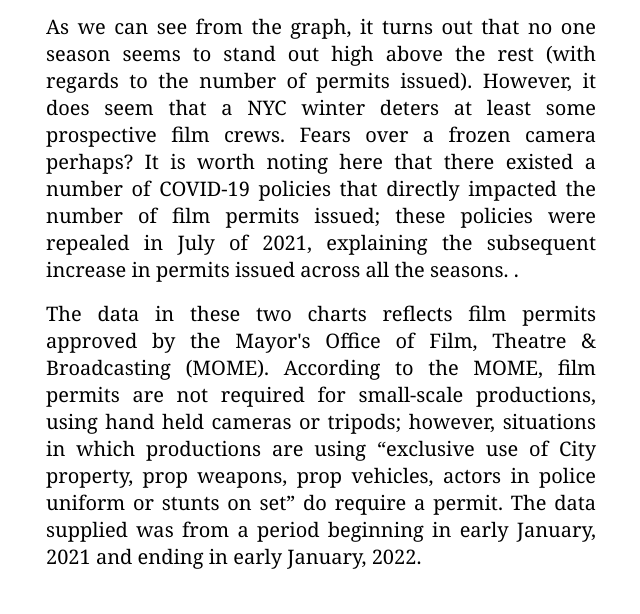
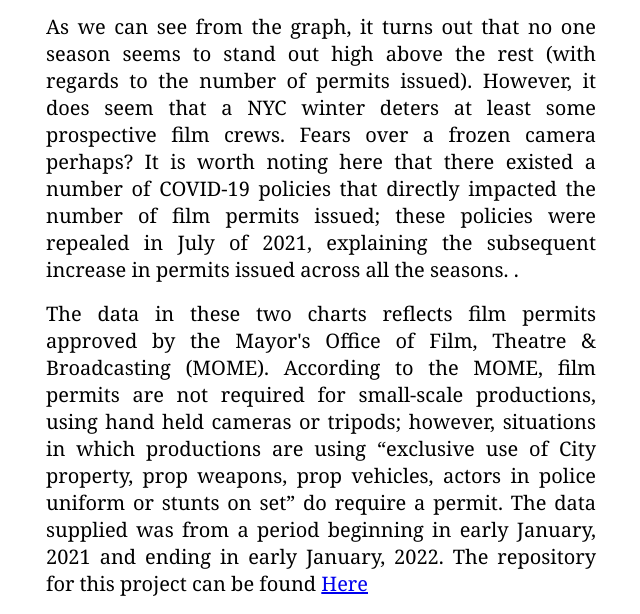
Before and after one commit to niallsimonian/LedeProjects, a plain HTML site: page index.html in a window 1280 px wide. Shown: the part 1700-2314 px from the top of the page, without its empty margins (319-959 px from the left). Before the commit the page ends 2287 px from the top, so only its background shows below. Drawn offline with nearby package versions, Linux system fonts and the light colour scheme.

Commit message:
Update index.html

```diff
--- a/index.html
+++ b/index.html
@@ -98,7 +98,7 @@
         <h2 style="text-align:center; font-weight: normal; font-family:georgia; font-size: 20px; text-align: justify"> As we can see from the graph, it turns out that no one season seems to stand out high above the rest (with regards to the number of permits issued). However, it does seem that a NYC winter deters at least some prospective film crews. Fears over a frozen camera perhaps? It is worth noting here that there existed a number of COVID-19 policies that directly impacted the number of film permits issued; these policies were repealed in July of 2021, explaining the subsequent increase in permits issued across all the seasons. </a> .
 </h2>
      <div id="endtext">
-        <h2 style="text-align:center; font-weight: normal; font-family:georgia; font-size: 20px; text-align: justify"> The data in these two charts reflects film permits approved by the Mayor's Office of Film, Theatre & Broadcasting (MOME). According to the MOME, film permits are not required for small-scale productions, using hand held cameras or tripods; however, situations in which productions are using “exclusive use of City property, prop weapons, prop vehicles, actors in police uniform or stunts on set” do require a permit. The data supplied was from a period beginning in early January, 2021 and ending in early January, 2022. </h2>
+        <h2 style="text-align:center; font-weight: normal; font-family:georgia; font-size: 20px; text-align: justify"> The data in these two charts reflects film permits approved by the Mayor's Office of Film, Theatre & Broadcasting (MOME). According to the MOME, film permits are not required for small-scale productions, using hand held cameras or tripods; however, situations in which productions are using “exclusive use of City property, prop weapons, prop vehicles, actors in police uniform or stunts on set” do require a permit. The data supplied was from a period beginning in early January, 2021 and ending in early January, 2022. The repository for this project can be found <a href="https://github.com/niallsimonian/Lede-Project-1">Here</a> </h2>
     </div>
   </div>
 </body>
```
